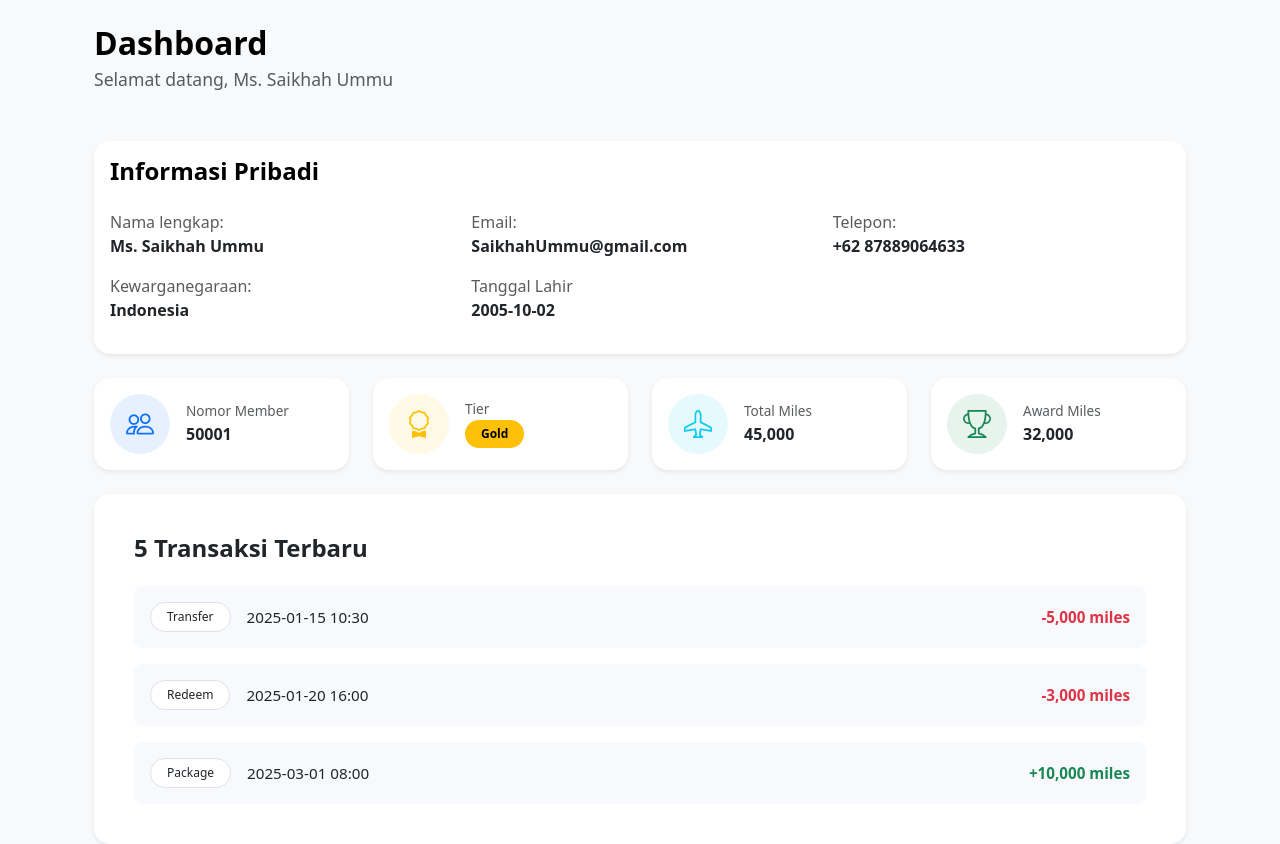
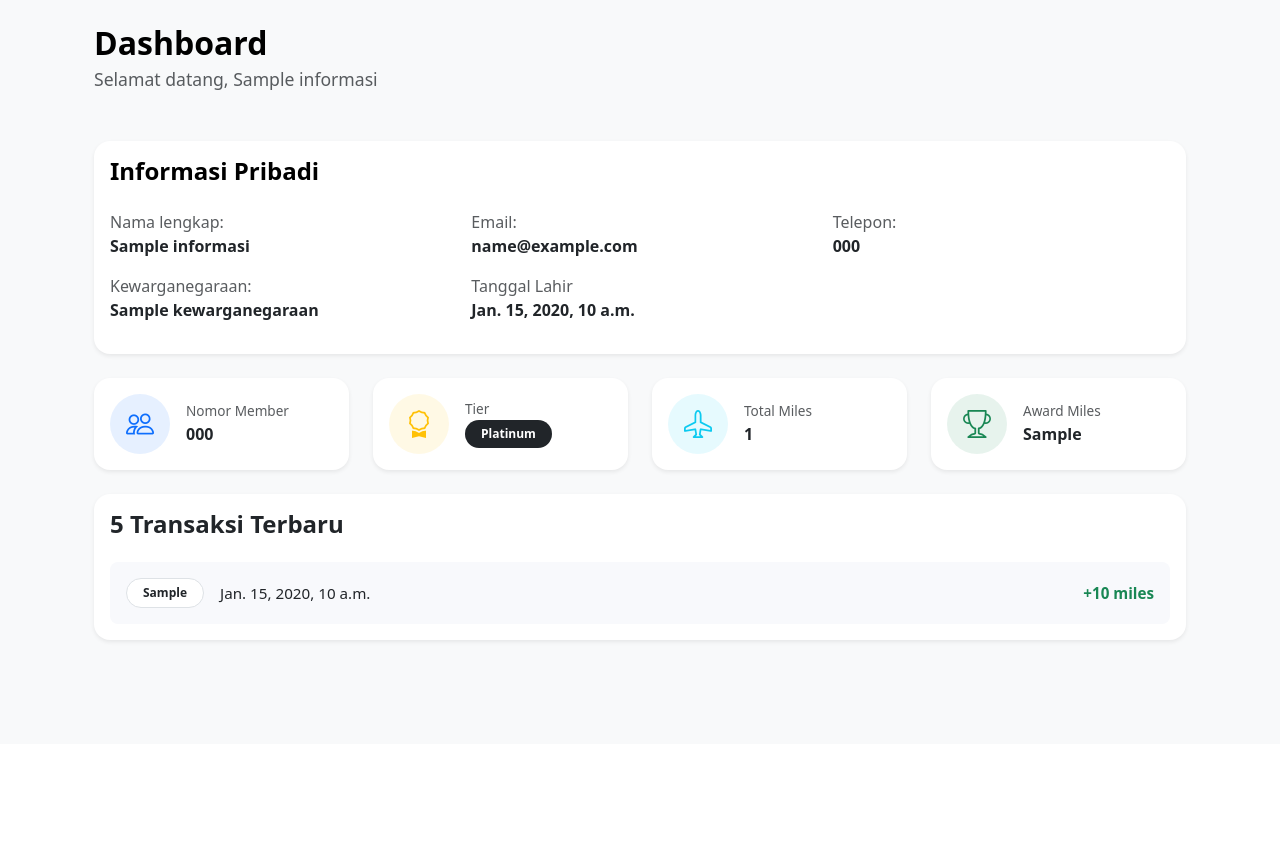
Before and after one commit to levinaaurellia/TK03-AeroMiles-MemasakBasdat, a Django app: template templates/member/dashboard.html in a window 1280 px wide. Shown: the part 56-900 px from the top of the page. After the commit the page ends 699 px from the top, so only its background shows below. Run offline with Django 5.2, Linux system fonts and the light colour scheme; the template is opened without the code that fills it: most values are stand-ins (such as "Sample title", 1, 10 or a date in 2020).

Commit message:
feat: connect dashboard to database

```diff
--- a/templates/member/dashboard.html
+++ b/templates/member/dashboard.html
@@ -4,7 +4,7 @@
 <div class="container mt-4">
     <div class="mb-5">
         <h2 class="fw-bold mb-1" style="color: #000;">Dashboard</h2>
-        <p class="text-muted" style="font-size: 1.1rem;">Selamat datang, Ms. Saikhah Ummu</p>
+        <p class="text-muted" style="font-size: 1.1rem;">Selamat datang, {{ informasi.nama_lengkap }}</p>
     </div>
 
     <div class="mb-4">
@@ -13,25 +13,25 @@
                 <div class="row g-4">
                     <div class="col-md-4">
                         <p class="text-muted mb-0">Nama lengkap:</p>
-                        <p class="fw-bold">Ms. Saikhah Ummu</p>
+                        <p class="fw-bold">{{ informasi.nama_lengkap }}</p>
                     </div>
                     <div class="col-md-4">
                         <p class="text-muted mb-0">Email:</p>
-                        <p class="fw-bold">SaikhahUmmu@gmail.com</p>
+                        <p class="fw-bold">{{ informasi.email }}</p>
                     </div>
                     <div class="col-md-4">
                         <p class="text-muted mb-0">Telepon:</p>
-                        <p class="fw-bold">+62 87889064633</p>
+                        <p class="fw-bold">{{ informasi.telepon }}</p>
                     </div>
                 </div>
                 <div class="row g-4">
                     <div class="col-md-4">
                         <p class="text-muted mb-0">Kewarganegaraan:</p>
-                        <p class="fw-bold">Indonesia</p>
+                        <p class="fw-bold">{{ informasi.kewarganegaraan }}</p>
                     </div>
                     <div class="col-md-4">
                         <p class="text-muted mb-0">Tanggal Lahir</p>
-                        <p class="fw-bold">2005-10-02</p>
+                        <p class="fw-bold">{{ informasi.tanggal_lahir }}</p>
                     </div>
                 </div>
         </div>
@@ -46,7 +46,7 @@
                     </div>
                     <div>
                         <p class="text-muted mb-0" style="font-size: 0.85rem;">Nomor Member</p>
-                        <p class="fw-bold mb-0">50001</p>
+                        <p class="fw-bold mb-0">{{ informasi.nomor_member }}</p>
                     </div>
                 </div>
             </div>
@@ -60,7 +60,16 @@
                     </div>
                     <div>
                         <p class="text-muted mb-0" style="font-size: 0.85rem;">Tier</p>
-                        <span class="badge rounded-pill text-bg-warning px-3 py-2">Gold</span>
+                        <!-- tampilan badge sesuai tier -->
+                        {% if informasi.tier == 'Gold' %}
+                            <span class="badge rounded-pill text-bg-warning px-3 py-2">Gold</span>
+                        {% elif informasi.tier == 'Silver' %}
+                            <span class="badge rounded-pill text-bg-info px-3 py-2">Silver</span>
+                        {% elif informasi.tier == 'Bronze' %}
+                            <span class="badge rounded-pill text-bg-secondary px-3 py-2">Bronze</span>
+                        {% else %}
+                            <span class="badge rounded-pill text-bg-dark px-3 py-2">Platinum</span>
+                        {% endif %}
                     </div>
                 </div>
             </div>
@@ -74,7 +83,7 @@
                     </div>
                     <div>
                         <p class="text-muted mb-0" style="font-size: 0.85rem;">Total Miles</p>
-                        <p class="fw-bold mb-0">45,000</p>
+                        <p class="fw-bold mb-0">{{ informasi.total_miles }}</p>
                     </div>
                 </div>
             </div>
@@ -88,44 +97,37 @@
                     </div>
                     <div>
                         <p class="text-muted mb-0" style="font-size: 0.85rem;">Award Miles</p>
-                        <p class="fw-bold mb-0">32,000</p>
+                        <p class="fw-bold mb-0">{{ informasi.award_miles }}</p>
                     </div>
                 </div>
             </div>
         </div>
     </div>
+
     <div class="card shadow-sm border-0 rounded-4 p-3">
-        <div class="card-body p-4">
-            <h4 class="fw-bold mb-4">5 Transaksi Terbaru</h4>
+        <h4 class="fw-bold mb-4">5 Transaksi Terbaru</h4>
 
-            <div class="d-flex flex-column gap-3">
-
+        <div class="d-flex flex-column gap-3">
+            {% for transaksi in transaksi %}
             <div class="d-flex justify-content-between align-items-center p-3 rounded-3" style="background-color: #f8f9fc;">
                 <div class="d-flex align-items-center gap-3">
-                <span class="badge bg-white text-dark border fw-normal px-3 py-2 rounded-pill">Transfer</span>
-                <span class="text-dark" style="font-size: 0.95rem;">2025-01-15 10:30</span>
+                {% if transaksi.jenis_transaksi == 'Kirim Transfer' or transaksi.jenis_transaksi == 'Terima Transfer' %}
+                    <span class="badge bg-white text-dark border fw-bold px-3 py-2 rounded-pill">Transfer</span>
+                {% else %}
+                    <span class="badge bg-white text-dark border fw-bold px-3 py-2 rounded-pill">{{ transaksi.jenis_transaksi }}</span>
+                {% endif %}
+                <span class="text-dark" style="font-size: 0.95rem;">{{ transaksi.timestamp }}</span>
                 </div>
-                <span class="text-danger fw-semibold" style="font-size: 0.95rem;">-5,000 miles</span>
+                {% if transaksi.jenis_transaksi == 'Kirim Transfer' or transaksi.jenis_transaksi == 'Redeem' %}
+                    <span class="text-danger fw-semibold" style="font-size: 0.95rem;">-{{ transaksi.miles }} miles</span>
+                {% else %}
+                    <span class="text-success fw-semibold" style="font-size: 0.95rem;">+{{ transaksi.miles }} miles</span>
+                {% endif %}
             </div>
-
-            <div class="d-flex justify-content-between align-items-center p-3 rounded-3" style="background-color: #f8f9fc;">
-                <div class="d-flex align-items-center gap-3">
-                <span class="badge bg-white text-dark border fw-normal px-3 py-2 rounded-pill">Redeem</span>
-                <span class="text-dark" style="font-size: 0.95rem;">2025-01-20 16:00</span>
-                </div>
-                <span class="text-danger fw-semibold" style="font-size: 0.95rem;">-3,000 miles</span>
-            </div>
-
-            <div class="d-flex justify-content-between align-items-center p-3 rounded-3" style="background-color: #f8f9fc;">
-                <div class="d-flex align-items-center gap-3">
-                <span class="badge bg-white text-dark border fw-normal px-3 py-2 rounded-pill">Package</span>
-                <span class="text-dark" style="font-size: 0.95rem;">2025-03-01 08:00</span>
-                </div>
-                <span class="text-success fw-semibold" style="font-size: 0.95rem;">+10,000 miles</span>
-            </div>
-
-            </div>
+            {% empty %}
+            <p class="text-muted">Belum ada transaksi terbaru.</p>
+            {% endfor %}
         </div>
-        </div>
+    </div>
 </div>
 {% endblock %}
```
Also changed, not shown: main/views.py (+71 -16 lines), templates/staf/dashboard.html (+11 -11 lines).
